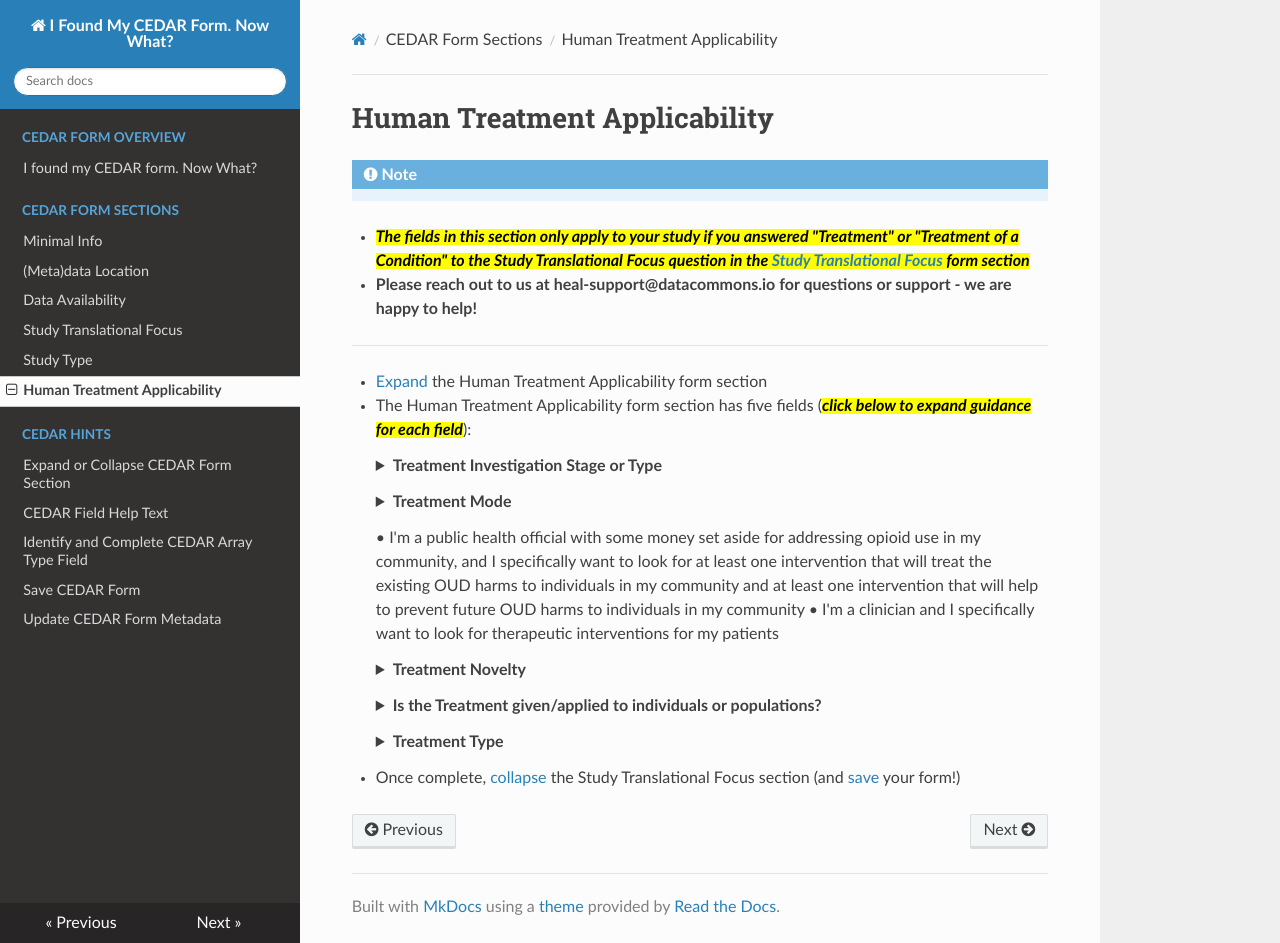
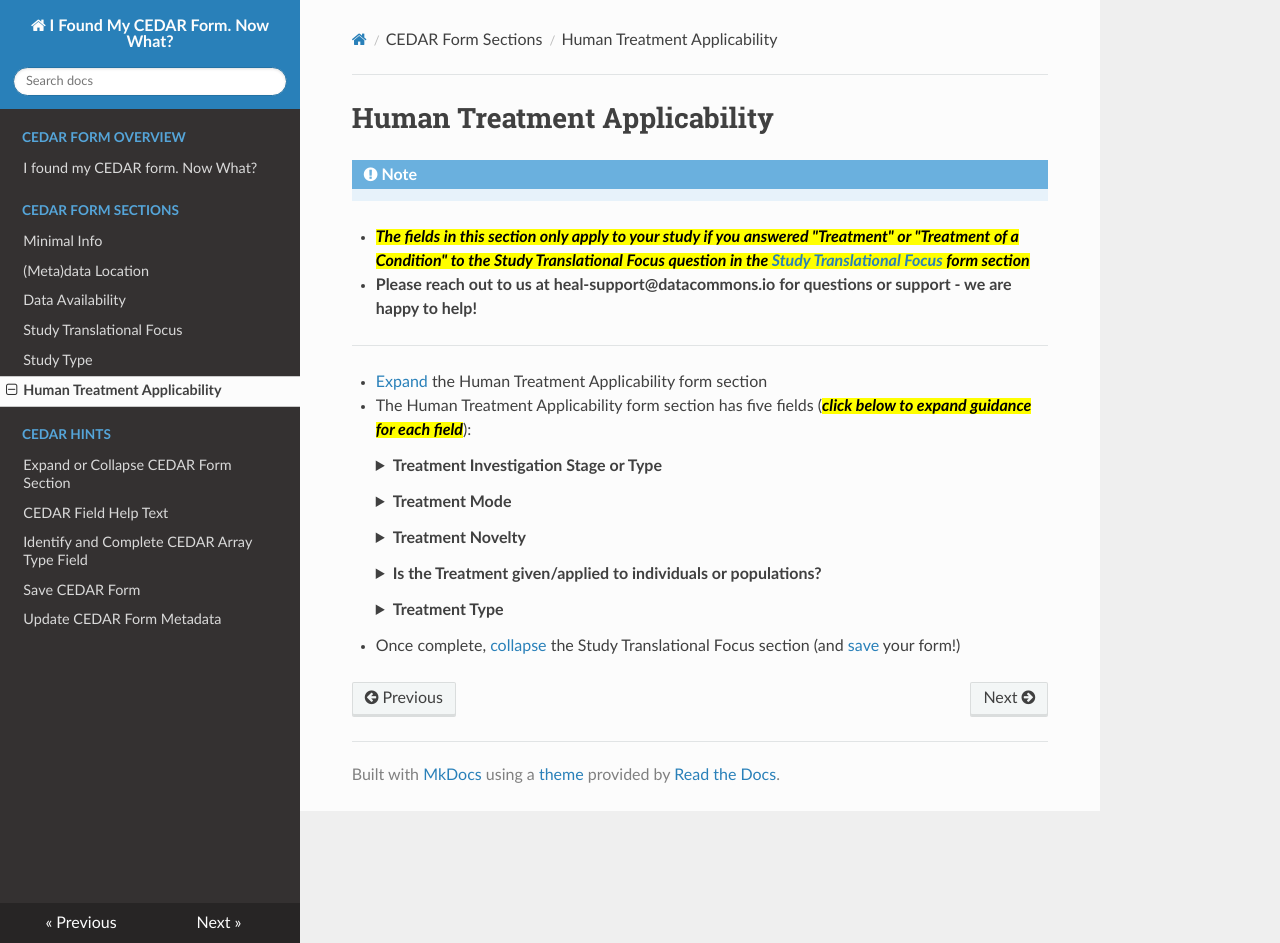
Before and after one commit to HEAL/cedar-form-docs, an MkDocs documentation site: the page built from docs/human-treatment-applicability.md, in a window 1280 px wide and 943 px high. Built offline with MkDocs 1.6.1, drawn with Linux system fonts in a browser that asks for light colours; nearby versions of some CDN libraries; some of the changed lines change nothing that is shown.

Commit message:
human treatment applicability - more

```diff
--- a/docs/human-treatment-applicability.md
+++ b/docs/human-treatment-applicability.md
@@ -21,11 +21,11 @@
         </li>
         <li> **Treatment discovery:** A small molecule screen to identify a chemical drug capable of inhibiting the enzymatic activity of a molecular protein signaling target in the nociception signaling pathway; A study that identifies groups of adults at high risk of injury that by chance were exposed to different interventions on environmental conditions that impacted their access to green space (e.g. construction workers that live in different states or cities around the country or even parts of the same city where the city or city area may have used pandemic funding to improve existing park space, facilities, or park programming, or add new mini-parks, or improve public transportation to parks, or improve walking infrastructure like sidewalks, crosswalks, parkway trees, benches, or water fountains on the way to parks), or to no intervention, and is able to follow incidence of injury and rate of conversion of acute to chronic pain among those who are injured in these groups to investigate which, if any, of these different environmental interventions shows potential for reducing risk of injury and/or risk of acute to chronic pain conversion following injury
         </li>
-        <li> **Treatment mechanism:**
+        <li> **Treatment mechanism:** A basic science study investigating molecular mechanism of aspects of the immune response to opioid vaccines that are not B-cell/antibody-mediated; A study testing efficacy of a combination of nurse home visits and monthly unconditional cash transfers to new mothers to improve child development outcomes in newborns exposed to opioids in utero that includes arms of the study with both components of the treatment and each single component alone to parse the role of each intervention component in driving outcomes (select "Treatment Mechansim" and "Treatment Efficacy")
         </li>
-        <li> **Treatment efficacy:** A stage 3 clinical trial RCT randomizing half of individuals to use of a minimally invasive, implated MOUD-dispensing device plus daily dummy MOUD pills and half to a dummy device and real MOUD pills to test efficacy of the device in preventing OUD relapse;
+        <li> **Treatment efficacy:** A stage 3 clinical trial RCT randomizing half of individuals to use of a minimally invasive, implanted MOUD-dispensing device plus daily dummy MOUD pills and half to a dummy device and real MOUD pills to test efficacy of the device in preventing OUD relapse; A natural experiment study taking advantage of the temporal difference in adoption of Medicaid expansion across states to test the efficacy of Medicaid expansion as an intervention to increase the rate at which individuals with OUD are given and fill a prescription for MOUD
         </li>
-        <li> **Treatment implementation:** A study testing efficacy of a mental health and social determinants screening survey to guide OUD treatment decisions in community hospital-based physician practices that also collects qualitative and quantitative data on various aspects and metrics of implementation of the screening mechanism in this type of practice setting that may aid others implementing this type of intervention in the future;
+        <li> **Treatment implementation:** A study testing efficacy of a mental health and social determinants screening survey to guide OUD treatment decisions in community hospital-based physician practices that also collects qualitative and quantitative data on various aspects and metrics of implementation of the screening mechanism in this type of practice setting that may aid others implementing this type of intervention in the future (select "Treatment Implementation" AND "Treatment Efficacy"); A pilot study testing efficacy of a novel, minimally invasive, implanted MOUD dispensing device for the treatment of OUD patients at high risk of relapse that also collects qualitative and quantitative data on various aspects and metrics of implementation of the screening process to identify appropriate patients, communication content and delivery to patients in advising them of their treatment options, protocols and procedures for implantation as well as follow-up appointments, care and contact with the patient and any differences in these based on site of implantation, all of which may aid others implementing this type of intervention in the future (select "Treatment Implementation" AND "Treatment Efficacy"); A pilot study testing efficacy of setting up community-based safe injection facilities and also collecting implementation data that may aid others implementing this type of intervention in the future (select "Treatment Implementation" AND "Treatment Efficacy")
         </li>
         <li>  **Treatment availability or accessibility:** A study surveying all substance use facilities in the country that receive any federal dollars about whether they offer OUD treatments and if so, what modes of treatment (e.g. in/outpatient, MOUD/methadone/buprenorphine), and to who do they offer treatment (e.g. any restrictions based on gender, age, health insurance, co-occurring mental health conditions, etc.); A study using EHR and claims data to investigate sociodemographic disparities in how frequently patients with OUD are given a prescription for MOUD, or in how frequently patients fill prescriptions for MOUD
         </li>
@@ -58,20 +58,20 @@
     <details><summary>**How to answer**</summary><blockquote>
         This field allows selection of a multiple answers from a limited set of possible answers. Please select all that apply. Possible answers are "Preventive","Therapeutic", "Harm Reduction". Examples of studies that would select each of these options:
         <ul>
-        <li> **Preventive:** A basic science or clinical study developing or testing efficacy of an opioid vaccine to promote development of opioid antibodies and prevent opioid overdose when the patient is exposed to opioids; A cluster RCT with randomization at the school level testing the efficacy of school-based after-school programming for junior high school students alone versus after-school programming plus a monthly unconditional cash transfer to the child's family to prevent future opioid use and dependence; a natural experiment study using implementation or not and differential implementation of medicaid expansion across states to investigate a potential role for medicaid expansion in preventing transition from acute to chronic pain in patients with low back injury.
+        <li> **Preventive:** A basic science or clinical study developing or testing efficacy of an opioid vaccine to promote development of opioid antibodies and prevent opioid overdose when the patient is exposed to opioids; A cluster RCT with randomization at the school level testing the efficacy of school-based after-school programming for junior high school students alone versus after-school programming plus a monthly unconditional cash transfer to the child's family to prevent future opioid use and dependence; a natural experiment study using implementation or not and differential timing of implementation of medicaid expansion across states to investigate a potential role for medicaid expansion in preventing transition from acute to chronic pain in patients with low back injury.
         </li>
-        <li> **Therapeutic:**
+        <li> **Therapeutic:** A small molecule screen to identify a chemical drug capable of inhibiting the enzymatic activity of a molecular protein signaling target in the nociception signaling pathway; A stage 3 clinical trial RCT randomizing half of individuals to use of a minimally invasive, implanted MOUD-dispensing device plus daily dummy MOUD pills and half to a dummy device and real MOUD pills to test efficacy of the device in preventing OUD relapse
         </li>
-        <li> **Harm Reduction:**
+        <li> **Harm Reduction:** A pilot study testing efficacy of setting up community-based safe injection facilities and also collecting implementation data that may aid others implementing this type of intervention in the future (select "Treatment Implementation" AND "Treatment Efficacy"); A qualitative study using focus groups to understand why use of naloxone to reverse opioid overdoses remains low in a community where naloxone has been made freely available to community members if picked up at a police station or emergency room facility
         </li>
         </ul>
     </blockquote></details>
     <details><summary>**How this field will be used**</summary><blockquote>
         The values from this field will likely be available as an "Advanced Search" filter on the HEAL Platform Discovery page, and will allow Platform users to quickly filter down to the broad type of study, study data, or study-generated knowledge in which they are most interested. **Examples include:**
         <ul>
-        <li> **Specifically looking for preventive:**
+        <li> **Specifically looking for preventive:** I'm a public health official with some money set aside for addressing opioid use in my community, and I specifically want to look for at least one public health intervention that will address the existing OUD harms to individuals in my community (therapeutic) and at least one public health intervention that will help to prevent future OUD harms to individuals in my community (preventive); I'm a parent of a student athlete who suffered a sports injury in the past, is experienceing residual pain, and the treating doctor has brought up the possibility of prescribing a course of opioids - I want to look for information on how to prevent development of OUD when taking opioids for pain
         </li>
-        <li> **Specifically looking for therapeutic:**
+        <li> **Specifically looking for therapeutic:** I'm a clinician and I specifically want to look for therapeutic interventions for my patients; I'm a fibromyalgia patient with poorly controlled pain and I want to look for novel therapies for pain
         </li>
         <li> **Specifically looking for harm reduction:**
         </li>
@@ -79,8 +79,7 @@
     </blockquote></details>
     </blockquote></details>
 
-    • I'm a public health official with some money set aside for addressing opioid use in my community, and I specifically want to look for at least one intervention that will treat the existing OUD harms to individuals in my community and at least one intervention that will help to prevent future OUD harms to individuals in my community
-• I'm a clinician and I specifically want to look for therapeutic interventions for my patients
+
 
     <details><summary>**Treatment Novelty**</summary><blockquote>
 
```
